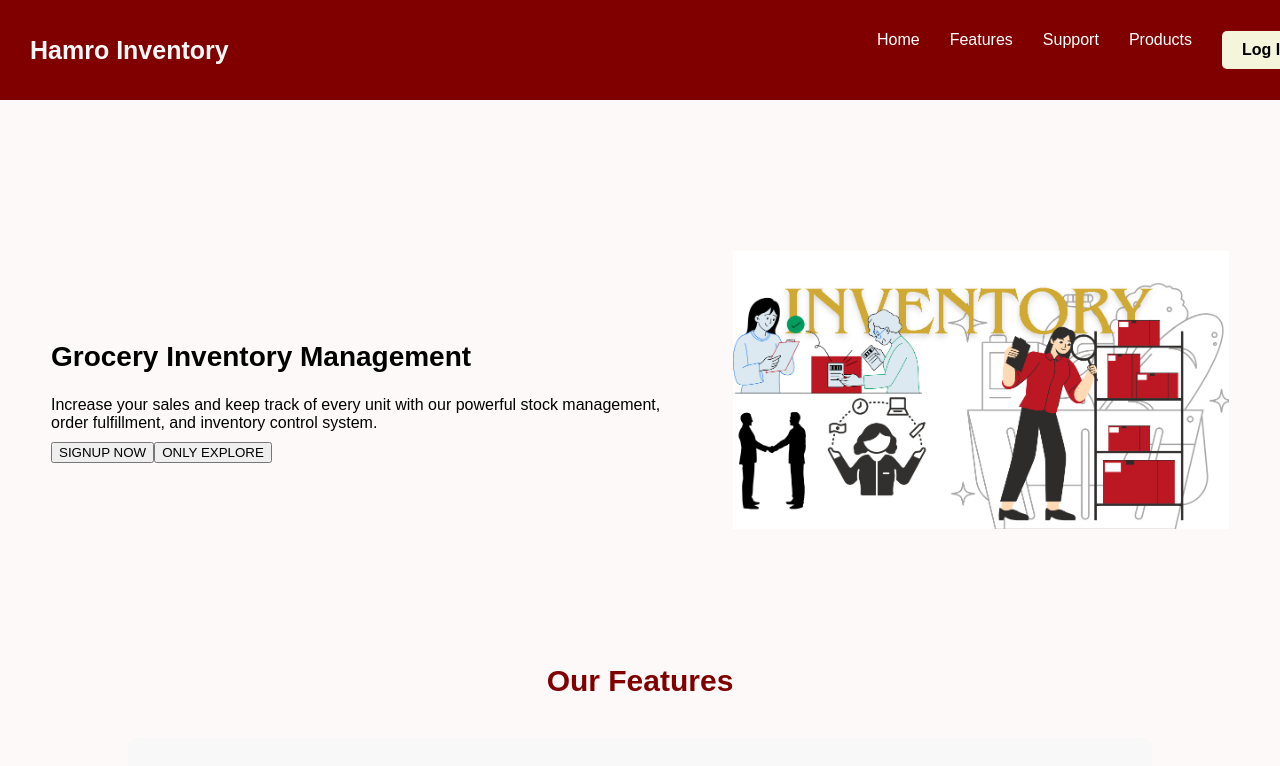
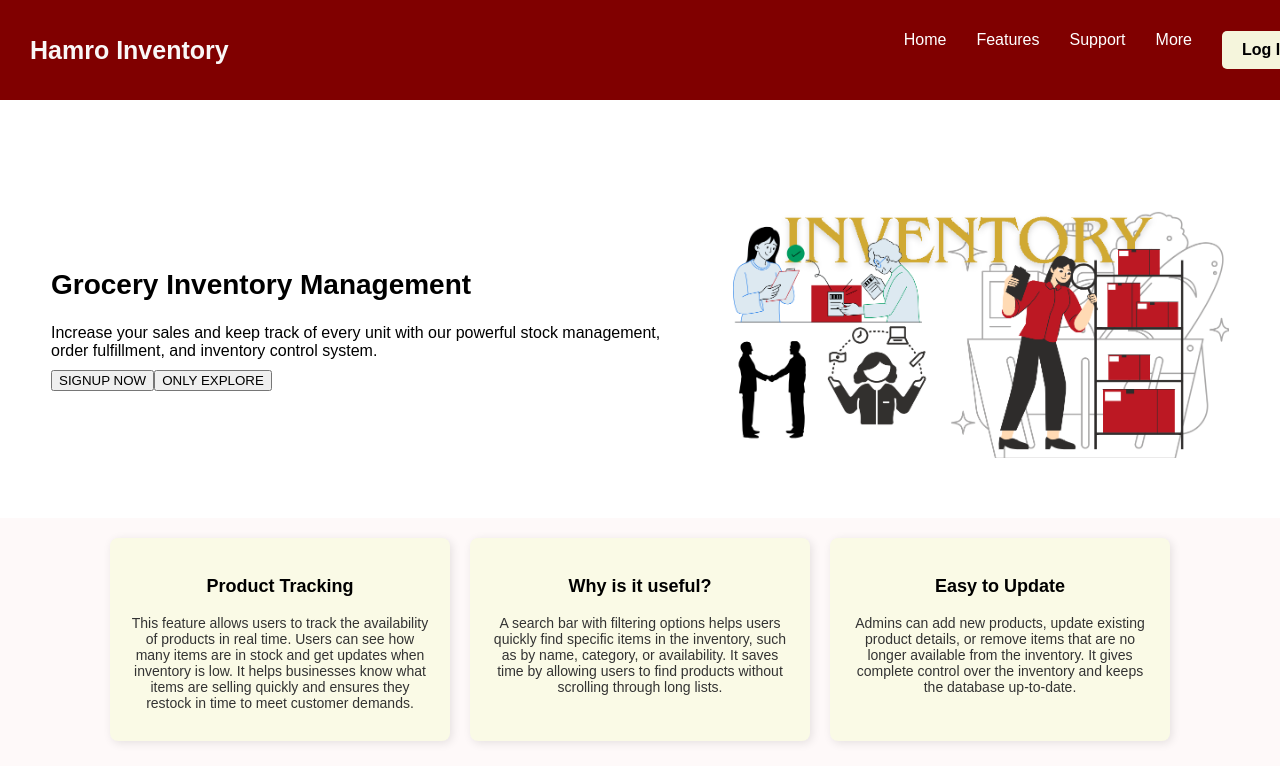
Before and after one commit to Sabyatakarki/Inventory_Managemenr_system_Frontend, a React (Create React App) app in the folder inventory_management_system/: page / in a window 1280 px wide. Shown: the top 766 px of the page. Built offline with nearby package versions, Linux system fonts and the light colour scheme; the HTML template or start-up script is replaced by a standard one.

Commit message:
main.jsx updated

```diff
--- a/inventory_management_system/src/components/public/Main.css
+++ b/inventory_management_system/src/components/public/Main.css
@@ -64,8 +64,9 @@ body {
 /* Home Section */
 .home-section {
   text-align: center;
+  background-color: white ;
   padding: 120px 20px 60px;
-  margin-top: 2300px; /* Adjusted to prevent overlap with navbar */
+  margin-top: 2400px; /* Adjusted to prevent overlap with navbar */
 }
 
 .home-content {
@@ -107,6 +108,31 @@ p {
   font-weight: bold;
   margin-bottom: 40px;
 }
+.features-container {
+  display: flex;
+  justify-content: center;
+  gap: 20px;
+  padding: 20px;
+}
+
+.feature-box {
+  background-color: #fafae6;
+  padding: 20px;
+  width: 300px;
+  border-radius: 8px;
+  text-align: center;
+  box-shadow: 2px 2px 10px rgba(0, 0, 0, 0.1);
+}
+
+.feature-box h3 {
+  font-size: 18px;
+  font-weight: bold;
+}
+
+.feature-box p {
+  font-size: 14px;
+  color: #333;
+}
 
 /* Feature Box */
 .feature {
@@ -115,7 +141,7 @@ p {
   justify-content: space-between;
   margin-bottom: 50px;
   text-align: left;
-  background: #f8f8f8;
+  background: beige;
   border-radius: 10px;
   padding: 30px;
   gap: 30px;
--- a/inventory_management_system/src/components/public/Main.jsx
+++ b/inventory_management_system/src/components/public/Main.jsx
@@ -20,7 +20,7 @@ const Main = () => {
           <li><a href="#home">Home</a></li>
           <li><a href="#features">Features</a></li>
           <li><a href="#support">Support</a></li>
-          <li><a href="#products">Products</a></li>
+          <li><a href="#More">More</a></li>
           <li><button className="login-btn" onClick={handleLoginClick}>Log In</button></li>
         </ul>
       </nav>
@@ -42,6 +42,39 @@ const Main = () => {
           <img src={ss} alt="Inventory" className="inventory-img" />
         </div>
       </section>
+
+      <section id="home" className = "Feature-section">
+      <div className="features-container">
+      <div className="feature-box">
+        <h3>Product Tracking</h3>
+        <p>
+          This feature allows users to track the availability of products in real time.
+          Users can see how many items are in stock and get updates when inventory is low.
+          It helps businesses know what items are selling quickly and ensures they restock
+          in time to meet customer demands.
+        </p>
+      </div>
+
+      <div className="feature-box">
+        <h3>Why is it useful?</h3>
+        <p>
+          A search bar with filtering options helps users quickly find specific items in
+          the inventory, such as by name, category, or availability. It saves time by
+          allowing users to find products without scrolling through long lists.
+        </p>
+      </div>
+
+      <div className="feature-box">
+        <h3>Easy to Update</h3>
+        <p>
+          Admins can add new products, update existing product details, or remove items
+          that are no longer available from the inventory. It gives complete control over
+          the inventory and keeps the database up-to-date.
+        </p>
+      </div>
+    </div>
+      </section>
+
 
       {/* Features Section */}
       <section id="features" className="features-section">
@@ -85,7 +118,7 @@ const Main = () => {
       </section>
 
       {/* Words from Developers Section */}
-      <section className="developers-section">
+      <section id="More" className="developers-section">
         <h2>Words from Developers</h2>
         <div className="developer-box">
           <ul>
```
